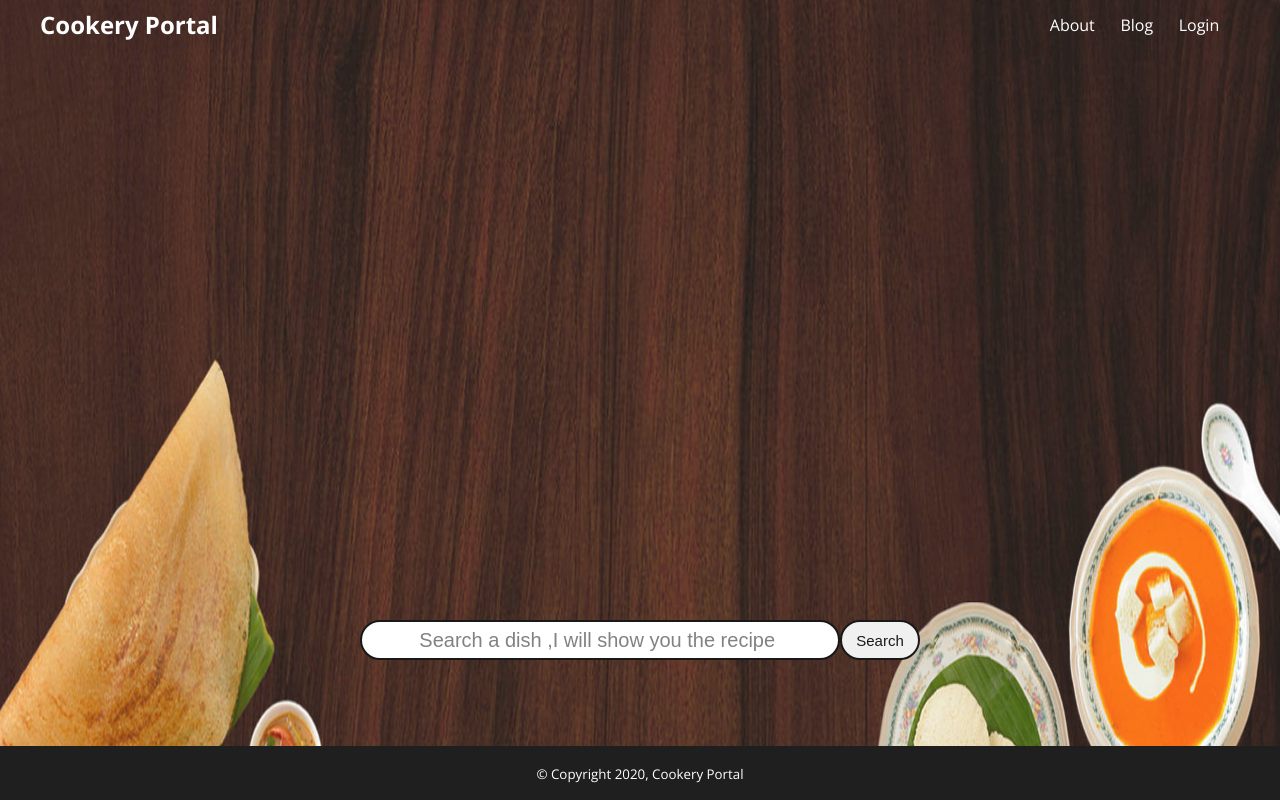
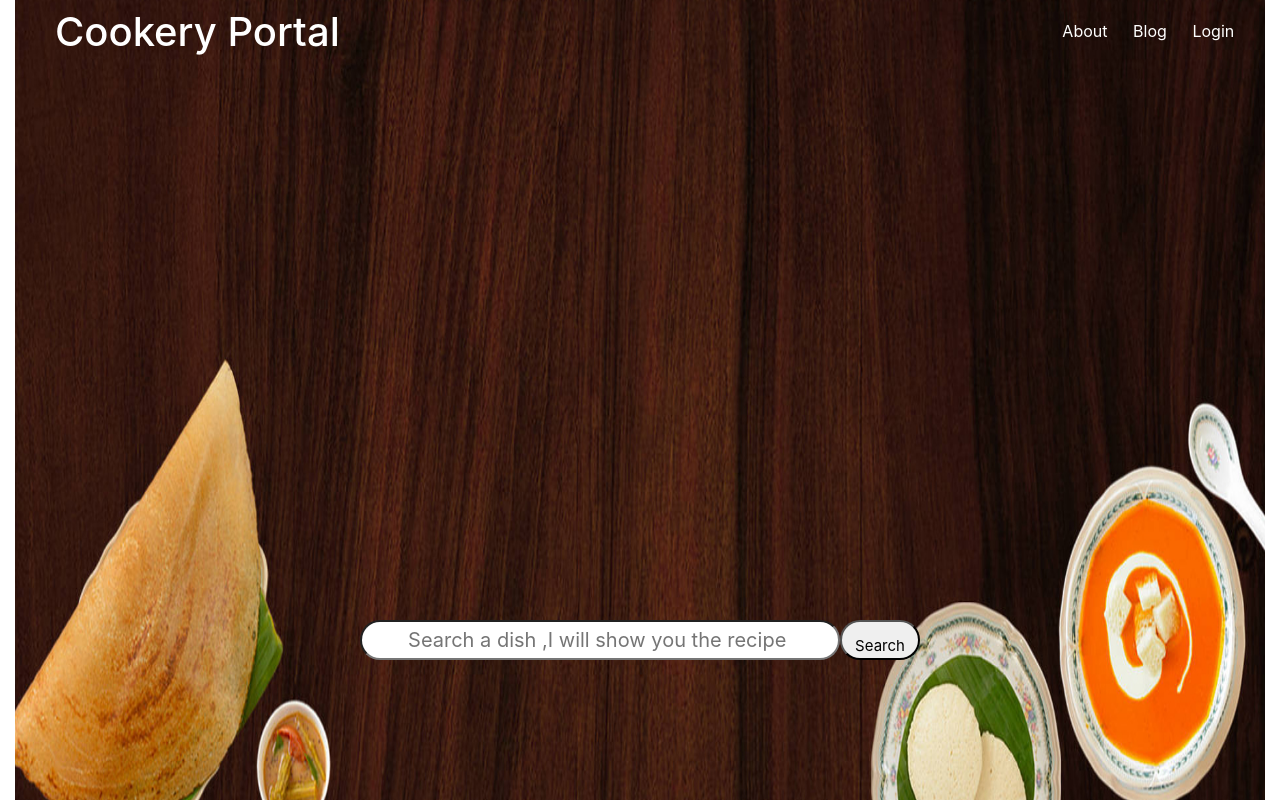
Before and after one commit to cookery-portal/cookery-hub, a React (Create React App) app in the folder cookery-ui/: page / in a window 1280 px wide. Shown: the top 800 px of the page. Built offline with nearby package versions, Linux system fonts and the light colour scheme.

Commit message:
added bootstrap-react and container grid system

```diff
--- a/cookery-ui/package.json
+++ b/cookery-ui/package.json
@@ -6,8 +6,10 @@
     "@testing-library/jest-dom": "^4.2.4",
     "@testing-library/react": "^9.5.0",
     "@testing-library/user-event": "^7.2.1",
+    "bootstrap": "^4.5.2",
     "prop-types": "^15.7.2",
     "react": "^16.10.2",
+    "react-bootstrap": "^1.3.0",
     "react-dom": "^16.10.2",
     "react-icons": "^3.11.0",
     "react-router-dom": "^5.0.1",
--- a/cookery-ui/src/App.css
+++ b/cookery-ui/src/App.css
@@ -1,8 +1,4 @@
 
-#root{
-    position:absolute;
-    border:1px solid black;
-  }
   #app-about{
     padding-top: 10vh;
   }
--- a/cookery-ui/src/App.js
+++ b/cookery-ui/src/App.js
@@ -1,5 +1,6 @@
 import React from 'react'
-// import 'bootstrap/dist/css/bootstrap.min.css';
+import 'bootstrap/dist/css/bootstrap.min.css';
+import { Container, Row, Col } from "react-bootstrap";
 
 import useSticky from './hooks/useSticky.js'
 import Welcome from './components/Header/Welcome'
@@ -11,15 +12,23 @@ import About from './components/Header/About'
 function App() {
     const { isSticky, element } = useSticky()
     return (
-        <div id='root'>
-          <div class='container-fluid'>
-            <div id='app-nav'> <Navbar sticky={isSticky} /> </div>
-            <div id='app-welcome'> <Welcome element={element} /> </div>
-            {/* <div id='app-card'> <ParentCard /></div> */}
-            <div id='app-about'> <About /></div>
-            <div id='app-footer'> <Footer/></div>
-            </div>
-        </div>
+      <React.Fragment>
+     <Container fluid>
+        <row>
+        <Navbar sticky={isSticky} />
+        </row>
+        <row>
+        <Welcome element={element} />
+        </row>
+        <row>
+        <About />
+        </row>
+        <row>
+        <Footer/>
+        </row>
+      </Container>
+    </React.Fragment>
+
     );
 }
 
--- a/cookery-ui/src/assets/css/Searchbar.css
+++ b/cookery-ui/src/assets/css/Searchbar.css
@@ -12,17 +12,16 @@
 .serachbar-input{
     width: 60vh;
     height: 5vh;
-    border: 2px solid;
     padding: 10px;
     text-align: center;
     color: black;
     font-size: 20px;
+    box-shadow: none !important;
     border-radius: 25px;
 }
 .searchbar-button{
     width: 10vh;
     height: 5vh;
-    border: 2px solid;
     padding: 10px;
     border-radius: 25px;
     text-align: center;
--- a/cookery-ui/src/components/Footer/footer.css
+++ b/cookery-ui/src/components/Footer/footer.css
@@ -1,10 +1,13 @@
-.footer{
-    margin-top: 1rem;
-    padding: 1rem;
-    background-color:#1f1f1f;
-    text-align: center;
-    position: fixed;
-    bottom: 0;
-    left: 0;
-    width: 100%;
-  }
+.footer {
+  margin-top: 2em;
+  position: absolute;
+	font-size: medium;
+  color: #fff;
+  background-color: #262626;
+	display: flex;
+  width: 95vw;
+  height: 4rem;
+  text-align: center;
+  margin-left:auto;
+  margin-right:auto;
+}
--- a/cookery-ui/src/components/Header/Navbar.css
+++ b/cookery-ui/src/components/Header/Navbar.css
@@ -5,17 +5,17 @@
     position: absolute;
     z-index: 1;
     width: 100%;
-    /* opacity: 0.5;
-    background-color: #1f1f1f; */
+    opacity: 10;
+    background-color: none;
     color: white;
   }
 
   .navbar-sticky {
-    background: #333;
+    background: transparent;
     position: fixed;
     top: 0;
     left: 0;
-    box-shadow: 1px 1px 1px #222;
+    box-shadow: none;
   }
 
   .navbar--logo-holder {
--- a/cookery-ui/src/components/Header/Welcome.css
+++ b/cookery-ui/src/components/Header/Welcome.css
@@ -2,7 +2,7 @@
     background-color: #1f1f1f;
     background-image:url(../../assets/images/Recipies-Background.jpg) ;
     background-color: transparent;
-    opacity: 0.9;
+    opacity: 10;
     background-attachment:absolute;
     background-repeat: no-repeat;
     background-size:contain;
--- a/cookery-ui/src/components/Header/Welcome.js
+++ b/cookery-ui/src/components/Header/Welcome.js
@@ -6,11 +6,13 @@ import Searchbar from '../common/Searchbar'
 
 const Welcome = ({element}) => {
     return (
+
             <div id="welcome-root">
                 <div ref={element} className='welcome'>
                     <Searchbar/>
                 </div>
             </div>
+
 
     )
 }
--- a/cookery-ui/src/index.css
+++ b/cookery-ui/src/index.css
@@ -1,4 +1,4 @@
-@import url("https://fonts.googleapis.com/css?family=Open+Sans:400,700&display=swap");
+/*@import url("https://fonts.googleapis.com/css?family=Open+Sans:400,700&display=swap");
 
 * {
   margin: 0;
@@ -10,4 +10,7 @@ body {
   font-family: "Open Sans", sans-serif;
   color: #fff;
   font-size: 1rem;
+}*/
+#root {
+  width:auto;
 }
--- a/cookery-ui/src/index.js
+++ b/cookery-ui/src/index.js
@@ -1,6 +1,7 @@
 import React from 'react';
 import ReactDOM from 'react-dom';
-// import 'bootstrap/dist/css/bootstrap.min.css';
+import 'bootstrap/dist/css/bootstrap.min.css';
+import { Container, Row, Col } from "react-bootstrap";
 
 import './index.css'
 import App from './App';
@@ -10,7 +11,7 @@ import * as serviceWorker from './serviceWorker';
 
 ReactDOM.render(
   <React.StrictMode>
-    <App />
+     <App />
   </React.StrictMode>,
   document.getElementById('root')
 );
```
Also changed, not shown: cookery-ui/public/index.html (+8 -3 lines), cookery-ui/src/components/Header/Home.js (deleted, +0 -17 lines), 1 other file (tests, documents, lock files or other folders).
